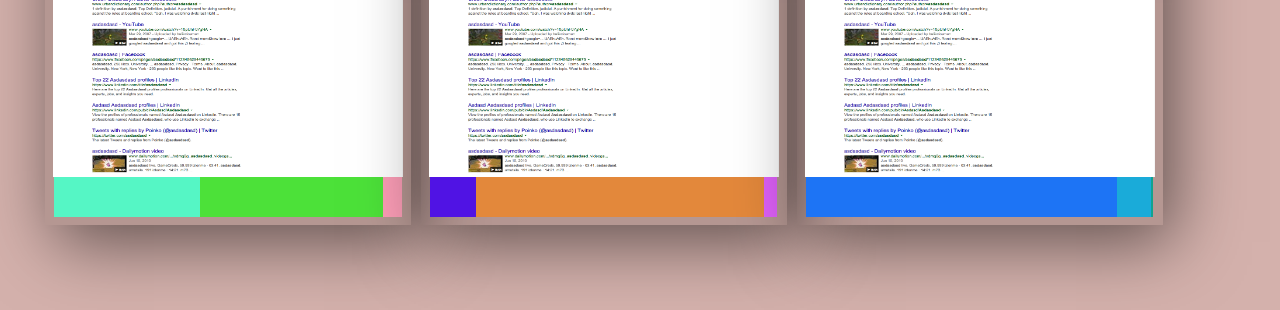
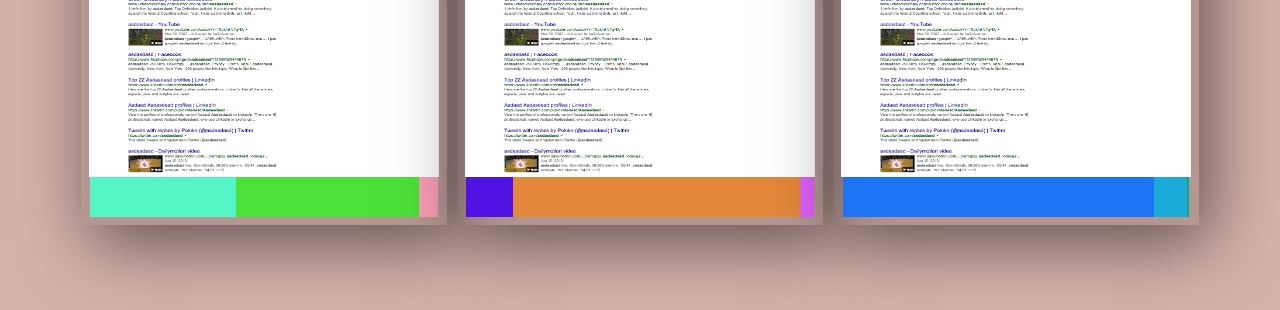
Before and after one commit to Absor/solinor-hackathon-mean2, a website: page client/index.html in a window 1280 px wide. Shown: the part 1184-1494 px from the top of the page. Drawn offline with nearby package versions, Linux system fonts and the light colour scheme.

Commit message:
centered contents

```diff
--- a/client/styles.css
+++ b/client/styles.css
@@ -6,8 +6,8 @@ body {
 }
 
 #square-grid {
-	width: 95%;
-	margin: 75px auto;
+	text-align: center;
+	margin: 75px 0;
 }
 
 .square {
```
